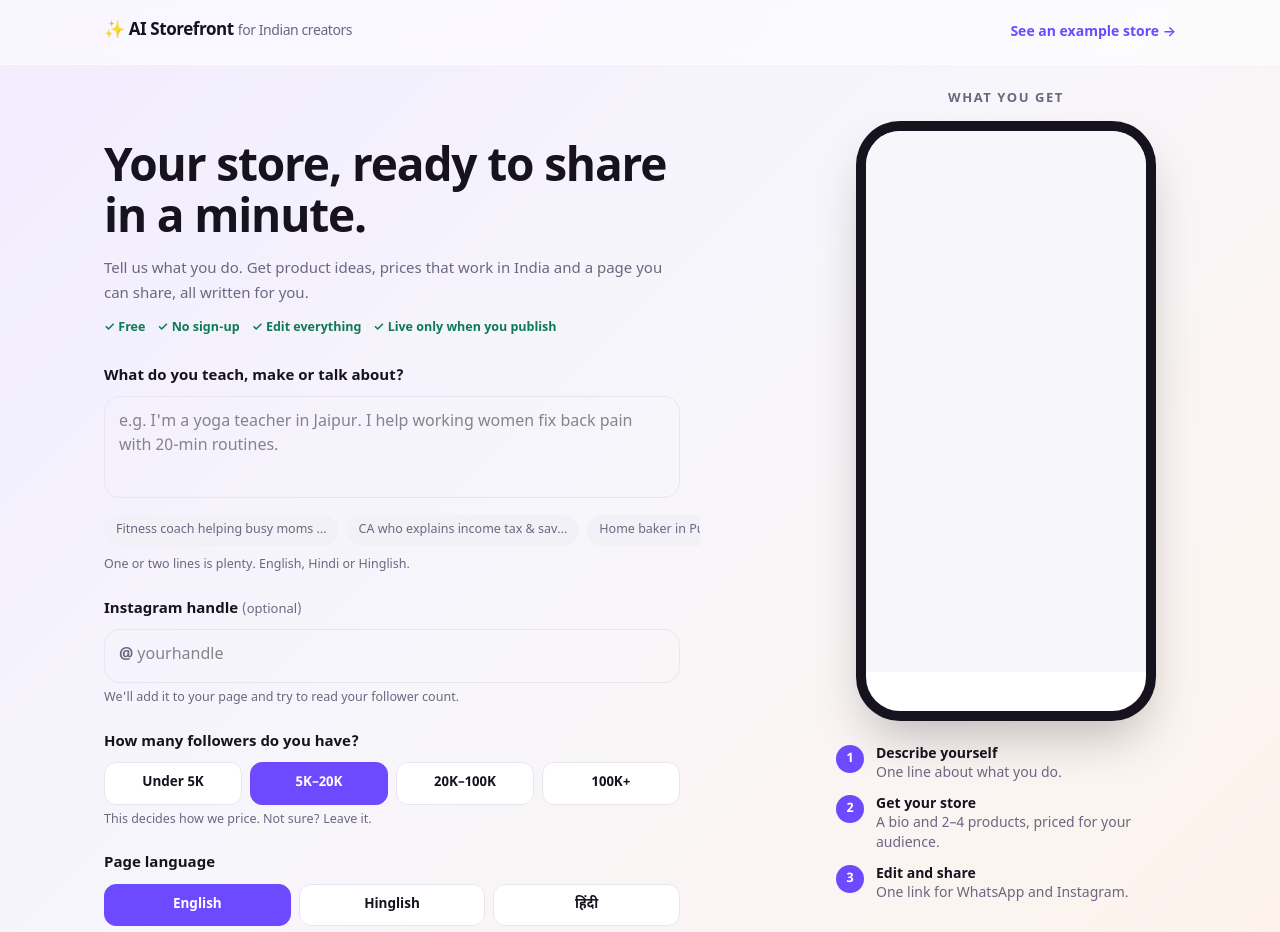
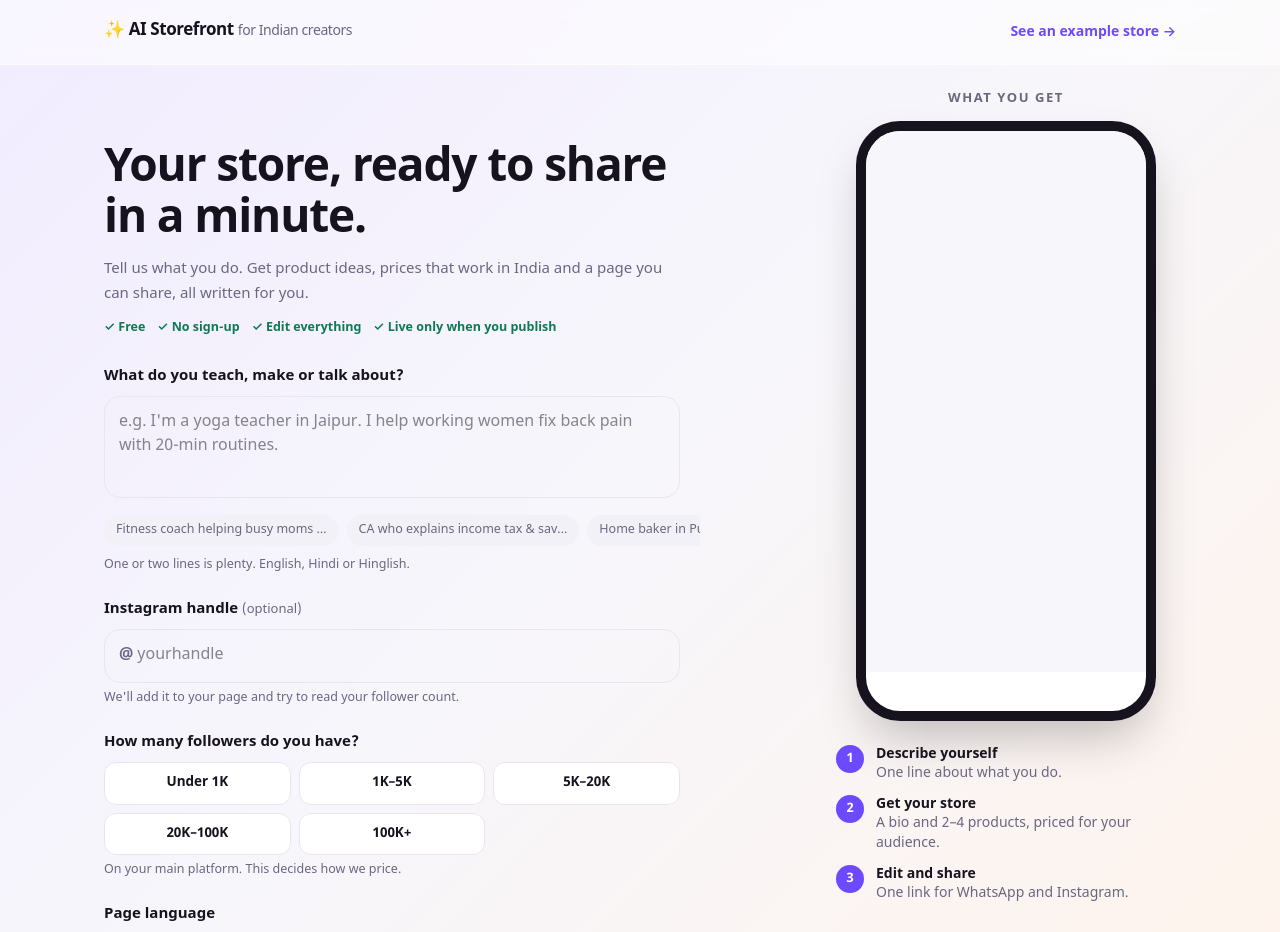
Before and after one commit to namratas798/ai-storefront-generator, a Next.js app: page / in a window 1280 px wide. Shown: the top 932 px of the page. Built offline with nearby package versions, Linux system fonts and the light colour scheme.

Commit message:
Follower ranges: add Under 1K, nothing pre-selected, gentler formats for tiny audiences

```diff
--- a/app/page.tsx
+++ b/app/page.tsx
@@ -6,7 +6,7 @@ import { AUDIENCE, AUDIENCE_LABEL, THEMES, type Audience, type Language, type St
 import { THEME_STYLES } from "@/lib/themes";
 
 type Step = "input" | "generating" | "edit" | "published";
-type Input = { handle: string; description: string; audience: Audience; language: Language };
+type Input = { handle: string; description: string; audience: Audience | null; language: Language };
 type Draft = { step: Step; input: Input; store: Store | null; slug?: string; editKey?: string };
 
 const DRAFT_KEY = "sf_draft_v1";
@@ -23,12 +23,13 @@ const CLIENT_TIMEOUT_MS = 58000;
 /** A real, AI-generated store published on this site, shown to people who want to see the result first. */
 const EXAMPLE_SLUG = process.env.NEXT_PUBLIC_EXAMPLE_SLUG || "example-creator";
 
-const emptyInput: Input = { handle: "", description: "", audience: "5k_20k", language: "english" };
+// No follower range pre-selected: creators know their count, and a guess would skew prices.
+const emptyInput: Input = { handle: "", description: "", audience: null, language: "english" };
 
 export default function Home() {
   const [draft, setDraft] = useState<Draft>({ step: "input", input: emptyInput, store: null });
   const [loaded, setLoaded] = useState(false);
-  const [notice, setNotice] = useState<{ kind: "info" | "warn" | "error"; text: string } | null>(null);
+  const [notice, setNotice] = useState<{ kind: "info" | "warn" | "error"; text: string; at?: "followers" } | null>(null);
   const [busy, setBusy] = useState<string | null>(null);
   const [undo, setUndo] = useState<Store | null>(null);
   const [toast, setToast] = useState<string | null>(null);
@@ -69,6 +70,11 @@ export default function Home() {
     if (!input.handle.trim() && !input.description.trim()) {
       setNotice({ kind: "warn", text: "Add your Instagram handle or a line about what you do." });
       descRef.current?.focus();
+      return;
+    }
+    if (!input.audience) {
+      setNotice({ kind: "warn", text: "Pick how many followers you have. It decides your prices.", at: "followers" });
+      document.getElementById("followers")?.scrollIntoView({ behavior: "smooth", block: "center" });
       return;
     }
     setNotice(null);
@@ -181,6 +187,7 @@ export default function Home() {
           descRef={descRef}
           hasDraft={!!draft.store}
           onResume={() => set({ step: "edit" })}
+          onPickAudience={() => setNotice((n) => (n?.at === "followers" ? null : n))}
         />
       )}
       {draft.step === "generating" && <Generating />}
@@ -410,14 +417,16 @@ function InputScreen({
   descRef,
   hasDraft,
   onResume,
+  onPickAudience,
 }: {
   input: Input;
   setInput: (p: Partial<Input>) => void;
   onSubmit: () => void;
-  notice: { kind: "info" | "warn" | "error"; text: string } | null;
+  notice: { kind: "info" | "warn" | "error"; text: string; at?: "followers" } | null;
   descRef: React.RefObject<HTMLTextAreaElement | null>;
   hasDraft: boolean;
   onResume: () => void;
+  onPickAudience: () => void;
 }) {
   const canSubmit = input.handle.trim() || input.description.trim();
   return (
@@ -482,7 +491,9 @@ function InputScreen({
           </div>
         </Field>
 
-        {notice && <Banner notice={notice} inline onRetry={notice.kind === "error" ? onSubmit : undefined} />}
+        {notice && notice.at !== "followers" && (
+          <Banner notice={notice} inline onRetry={notice.kind === "error" ? onSubmit : undefined} />
+        )}
 
         <Field label="Instagram handle" optional hint="We'll add it to your page and try to read your follower count.">
           <div className="flex items-center rounded-2xl border border-[var(--line)] focus-within:border-[var(--brand)] focus-within:ring-4 ring-[var(--brand-soft)]">
@@ -500,10 +511,15 @@ function InputScreen({
           </div>
         </Field>
 
-        <Field label="How many followers do you have?" hint="This decides how we price. Not sure? Leave it.">
-          <div className="grid grid-cols-4 gap-2">
+        <Field label="How many followers do you have?" hint="On your main platform. This decides how we price.">
+          {notice?.at === "followers" && (
+            <div className="mb-2">
+              <Banner notice={notice} inline />
+            </div>
+          )}
+          <div id="followers" className="grid grid-cols-3 gap-2">
             {AUDIENCE.map((a) => (
-              <Chip key={a} active={input.audience === a} onClick={() => setInput({ audience: a })}>
+              <Chip key={a} active={input.audience === a} onClick={() => { setInput({ audience: a }); onPickAudience(); }}>
                 {AUDIENCE_LABEL[a]}
               </Chip>
             ))}
@@ -815,7 +831,7 @@ function Banner({
   inline,
   onRetry,
 }: {
-  notice: { kind: "info" | "warn" | "error"; text: string };
+  notice: { kind: "info" | "warn" | "error"; text: string; at?: "followers" };
   onClose?: () => void;
   inline?: boolean;
   onRetry?: () => void;
--- a/lib/instagram.ts
+++ b/lib/instagram.ts
@@ -64,6 +64,7 @@ export function audienceFromFollowers(f?: string) {
   const m = f.replace(/,/g, "").match(/([\d.]+)([KMkm]?)/);
   if (!m) return null;
   const n = parseFloat(m[1]) * (m[2].toLowerCase() === "k" ? 1e3 : m[2].toLowerCase() === "m" ? 1e6 : 1);
+  if (n < 1000) return "under_1k" as const;
   if (n < 5000) return "under_5k" as const;
   if (n < 20000) return "5k_20k" as const;
   if (n < 100000) return "20k_100k" as const;
--- a/lib/pricing.ts
+++ b/lib/pricing.ts
@@ -18,6 +18,7 @@ export const PRICE_BANDS: Record<Format, { min: number; max: number; unit?: stri
 
 // Smaller audiences sit at the bottom of the band; big audiences can stretch to the top.
 const AUDIENCE_WINDOW: Record<Audience, [number, number]> = {
+  under_1k: [0, 0.3],
   under_5k: [0, 0.45],
   "5k_20k": [0, 0.65],
   "20k_100k": [0.1, 0.85],
--- a/lib/prompts.ts
+++ b/lib/prompts.ts
@@ -77,7 +77,7 @@ ${today()}
 ${igBlock}
 Creator's own description: """${description || "(none given)"}"""
 Audience size: ${AUDIENCE_LABEL[audience]} followers
-
+${audience === "under_1k" ? "This creator has a very small audience: favour personal, high-trust formats (1:1 sessions, small live workshops) and low entry prices. Avoid communities that need many members to feel alive.\n" : ""}
 Pricing guardrails for this audience size (INR; stay inside these):
 ${pricingGuide(audience)}
 
--- a/lib/schema.ts
+++ b/lib/schema.ts
@@ -21,10 +21,12 @@ export const FORMAT_LABEL: Record<Format, string> = {
   community: "Community",
 };
 
-export const AUDIENCE = ["under_5k", "5k_20k", "20k_100k", "over_100k"] as const;
+// "under_5k" now means 1K–5K; the key is kept so stores saved earlier still load.
+export const AUDIENCE = ["under_1k", "under_5k", "5k_20k", "20k_100k", "over_100k"] as const;
 export type Audience = (typeof AUDIENCE)[number];
 export const AUDIENCE_LABEL: Record<Audience, string> = {
-  under_5k: "Under 5K",
+  under_1k: "Under 1K",
+  under_5k: "1K–5K",
   "5k_20k": "5K–20K",
   "20k_100k": "20K–100K",
   over_100k: "100K+",
@@ -40,7 +42,7 @@ export type Theme = (typeof THEMES)[number];
 export const GenerateInput = z.object({
   handle: z.string().max(80).optional().default(""),
   description: z.string().max(600).optional().default(""),
-  audience: z.enum(AUDIENCE).optional().default("5k_20k"),
+  audience: z.enum(AUDIENCE).optional().default("under_5k"),
   language: z.enum(LANGUAGES).optional().default("english"),
 });
 export type GenerateInput = z.infer<typeof GenerateInput>;
```
